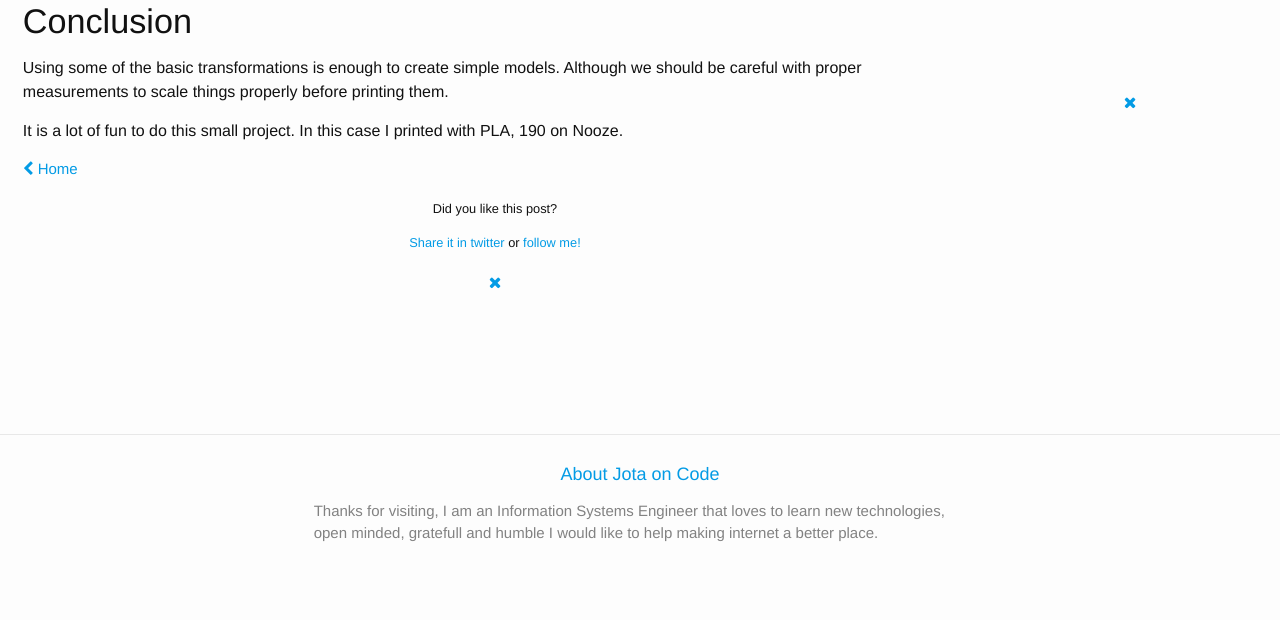
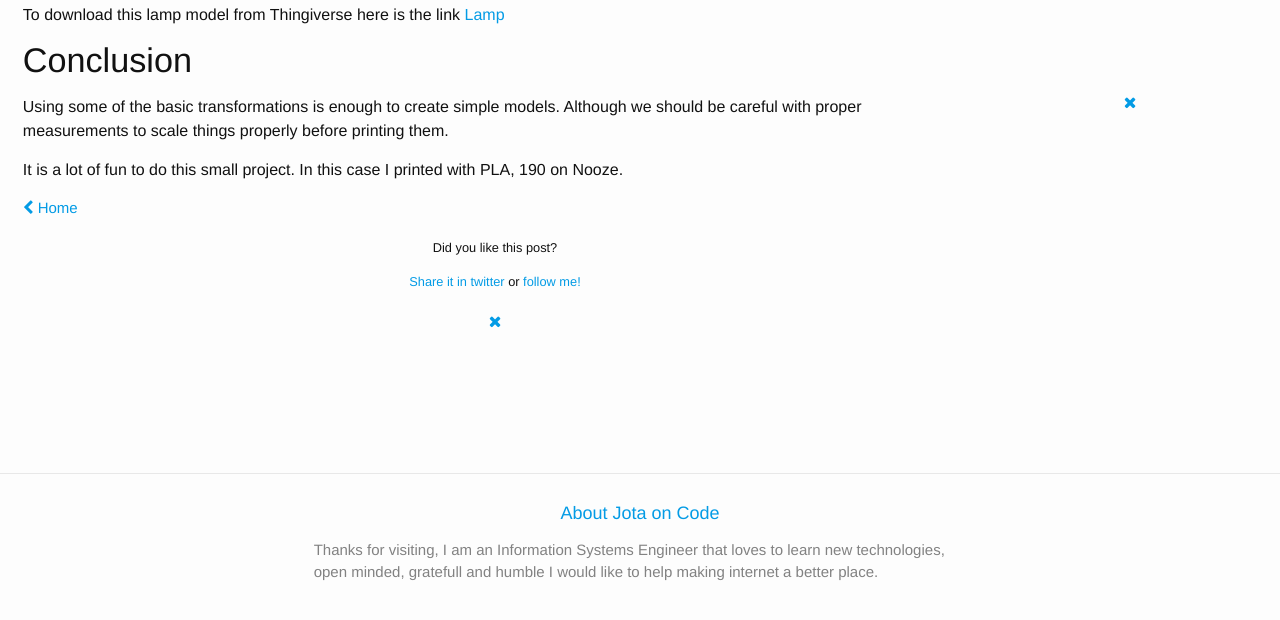
Before and after one commit to jotaoncode/jjoncode, a Jekyll site: the page built from _posts/2020-01-15-design-lamp-blender-3d-print.html, in a window 1280 px wide and 900 px high, scrolled down 555 px, cut to the strip 254-874 px from the top of the window. Built offline with Jekyll 4.4.1, drawn with Linux system fonts in a browser that asks for light colours; comment, search, counter and statistics services are not loaded.

Commit message:
provided a link to thingiverse

```diff
--- a/_posts/2020-01-15-design-lamp-blender-3d-print.html
+++ b/_posts/2020-01-15-design-lamp-blender-3d-print.html
@@ -26,6 +26,7 @@ description: Use of basic transformations in blender to create a lamp to print i
       <div style="text-align:center">
         <iframe width="560" height="315" src="https://www.youtube.com/embed/1D1_NiOxXVs" frameborder="0" allow="accelerometer; autoplay; encrypted-media; gyroscope; picture-in-picture" allowfullscreen></iframe>
       </div>
+      <p>To download this lamp model from Thingiverse here is the link <a href="https://www.thingiverse.com/thing:4055996">Lamp</a></p>
   </section>
   <section itemprop="articleSection">
     <h4 itemprop="headline">
```
